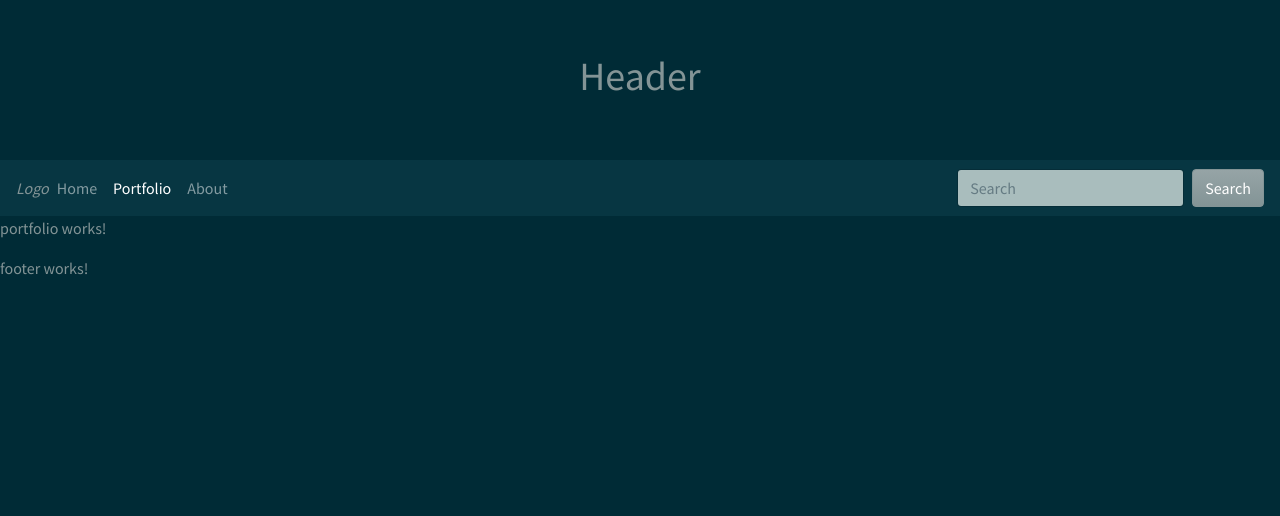
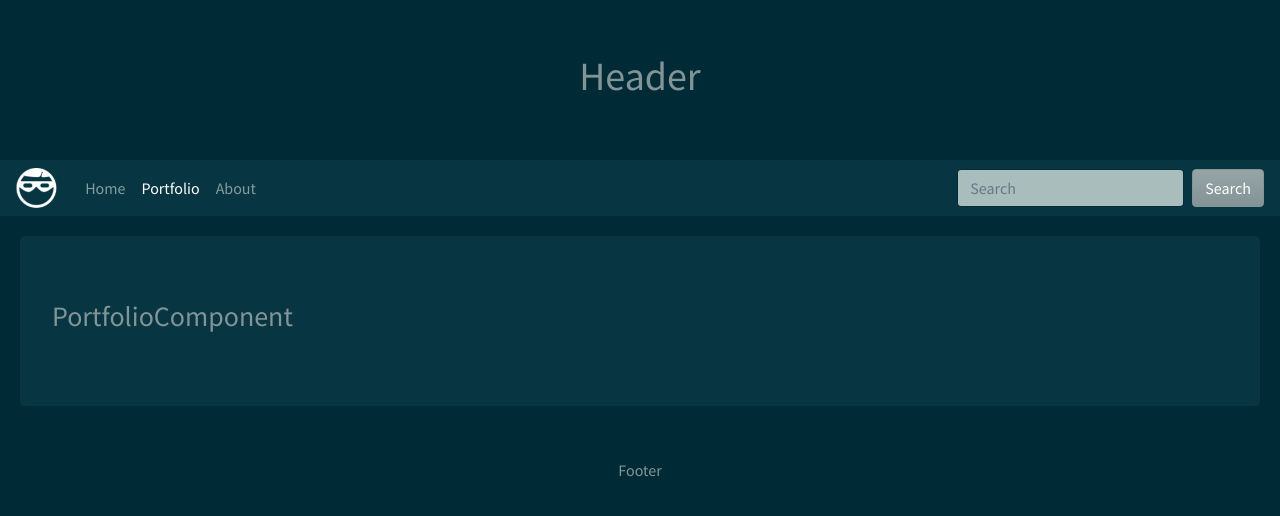
Before and after one commit to borjesbordell/learn-angular, an Angular app: page /portfolio in a window 1280 px wide. Shown: the top 516 px of the page. Built offline with nearby package versions, Linux system fonts and the light colour scheme.

Commit message:
some styling and logo

```diff
--- a/src/app/about/about.component.html
+++ b/src/app/about/about.component.html
@@ -1,3 +1,3 @@
-<p>
-  about works!
-</p>
+<div class="jumbotron">
+  <h3>AboutComponent</h3>
+</div>
--- a/src/app/app.component.html
+++ b/src/app/app.component.html
@@ -2,6 +2,8 @@
 
 <app-nav></app-nav>
 
-<router-outlet></router-outlet>
+<div class="content">
+    <router-outlet></router-outlet>
+</div>
 
 <app-footer></app-footer>
--- a/src/app/footer/footer.component.html
+++ b/src/app/footer/footer.component.html
@@ -1,3 +1,3 @@
-<p>
-  footer works!
-</p>
+<div class="footer">
+  <p>Footer</p>
+</div>
--- a/src/app/footer/footer.component.scss
+++ b/src/app/footer/footer.component.scss
@@ -0,0 +1,3 @@
+.footer {
+    text-align: center;
+}
--- a/src/app/home/home.component.html
+++ b/src/app/home/home.component.html
@@ -1,3 +1,3 @@
-<p>
-  home works!
-</p>
+<div class="jumbotron">
+  <h3>HomeComponent</h3>
+</div>
--- a/src/app/nav/nav.component.html
+++ b/src/app/nav/nav.component.html
@@ -1,5 +1,5 @@
 <nav class="navbar navbar-expand-lg navbar-dark bg-dark">
-  <i>Logo</i>
+ <img id="logo" src="../../assets/logo.png" alt="">
   <button class="navbar-toggler" type="button" data-toggle="collapse" data-target="#navbarColor02" aria-controls="navbarColor02"
     aria-expanded="false" aria-label="Toggle navigation">
     <span class="navbar-toggler-icon"></span>
--- a/src/app/nav/nav.component.scss
+++ b/src/app/nav/nav.component.scss
@@ -0,0 +1,8 @@
+$sm: 10px;
+$md: 20px;
+$lg: 40px;
+
+#logo {
+    max-height: 40px;
+    margin-right: $md;
+}
--- a/src/app/portfolio/portfolio.component.html
+++ b/src/app/portfolio/portfolio.component.html
@@ -1,3 +1,3 @@
-<p>
-  portfolio works!
-</p>
+<div class="jumbotron">
+  <h3>PortfolioComponent</h3>
+</div>
--- a/src/index.html
+++ b/src/index.html
@@ -7,6 +7,9 @@
 
   <meta name="viewport" content="width=device-width, initial-scale=1">
   <link rel="icon" type="image/x-icon" href="favicon.ico">
+
+  <script src="https://cdnjs.cloudflare.com/ajax/libs/jquery/3.3.1/jquery.min.js"></script>
+  <script src="https://cdnjs.cloudflare.com/ajax/libs/twitter-bootstrap/4.0.0/js/bootstrap.min.js"></script>
 </head>
 <body>
   <app-root></app-root>
--- a/src/styles.scss
+++ b/src/styles.scss
@@ -1,3 +1,24 @@
 @import "~bootswatch/dist/solar/variables";
 @import "~bootstrap/scss/bootstrap";
 @import "~bootswatch/dist/solar/bootswatch";
+
+$sm: 10px;
+$md: 20px;
+$lg: 40px;
+
+html, body {
+    margin: 0;
+    padding: 0;
+    height: 100%;
+}
+
+body {
+    display: flex;
+    min-height: 100vh;
+    flex-direction: column;
+}
+
+.content {
+    flex: 1;
+    padding: $md;
+}
```
Also changed, not shown: src/assets/logo.png (added).
